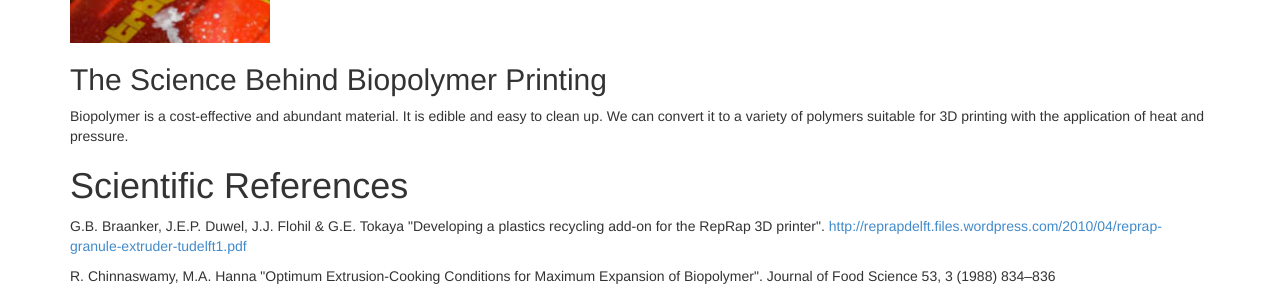
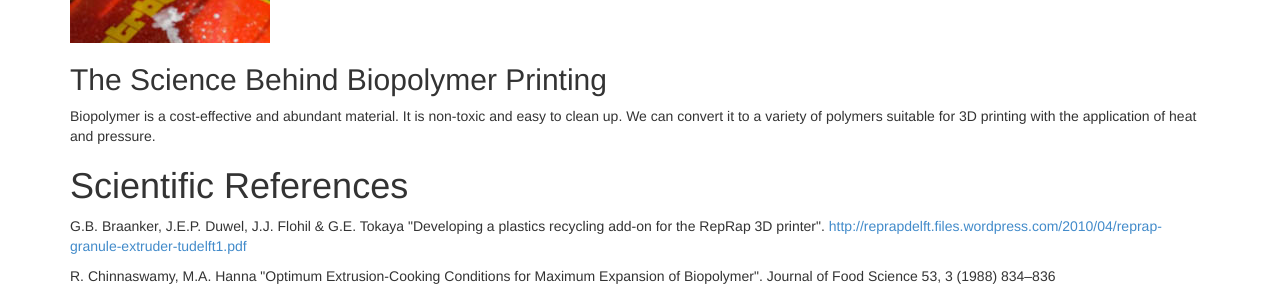
Before and after one commit to maizena3d/maizena3d.github.io, a Jekyll site: the page built from science/index.html, in a window 1280 px wide and 1023 px high. Shown: the part 576-874 px from the top of the window. Built offline with Jekyll 4.4.1, drawn with Linux system fonts in a browser that asks for light colours.

Commit message:
removed edible reference

```diff
--- a/index.html
+++ b/index.html
@@ -24,7 +24,7 @@ layout: default
 <div class="row">
   <div class="col-md-4">
     <h2>The Science</h2>
-    <p>Cornstarch is cheap, and it turns into jelly at high temperature or pressure.</p>
+    <p>Biopolymer is cheap, and it turns into jelly at high temperature or pressure.</p>
     <p><a class="btn btn-primary" href="\science" role="button">View details &raquo;</a></p>
   </div>
   <div class="col-md-4">
--- a/science/index.html
+++ b/science/index.html
@@ -43,7 +43,7 @@ layout: default
 <div class="row">
   <div class="col-md-12">
     <h2>The Science Behind Biopolymer Printing</h2>
-    <p>Biopolymer is a cost-effective and abundant material. It is edible and easy to clean up. We can convert it to a variety of polymers suitable for 3D printing with the application of heat and pressure.</p>
+    <p>Biopolymer is a cost-effective and abundant material. It is non-toxic and easy to clean up. We can convert it to a variety of polymers suitable for 3D printing with the application of heat and pressure.</p>
 
     <h1>Scientific References</h1>
     <p>G.B. Braanker, J.E.P. Duwel, J.J. Flohil & G.E. Tokaya "Developing a plastics recycling add-on for the RepRap 3D printer". <a href="http://reprapdelft.files.wordpress.com/2010/04/reprap-granule-extruder-tudelft1.pdf">http://reprapdelft.files.wordpress.com/2010/04/reprap-granule-extruder-tudelft1.pdf</a></p>
```
